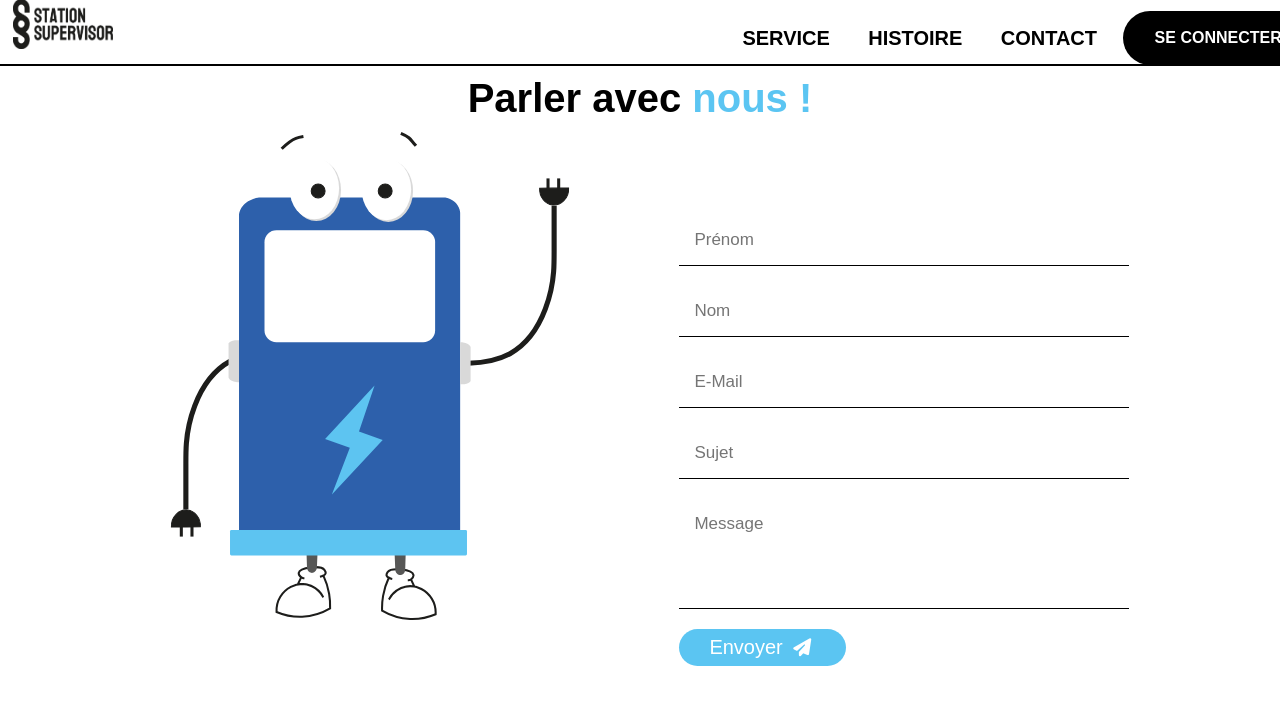
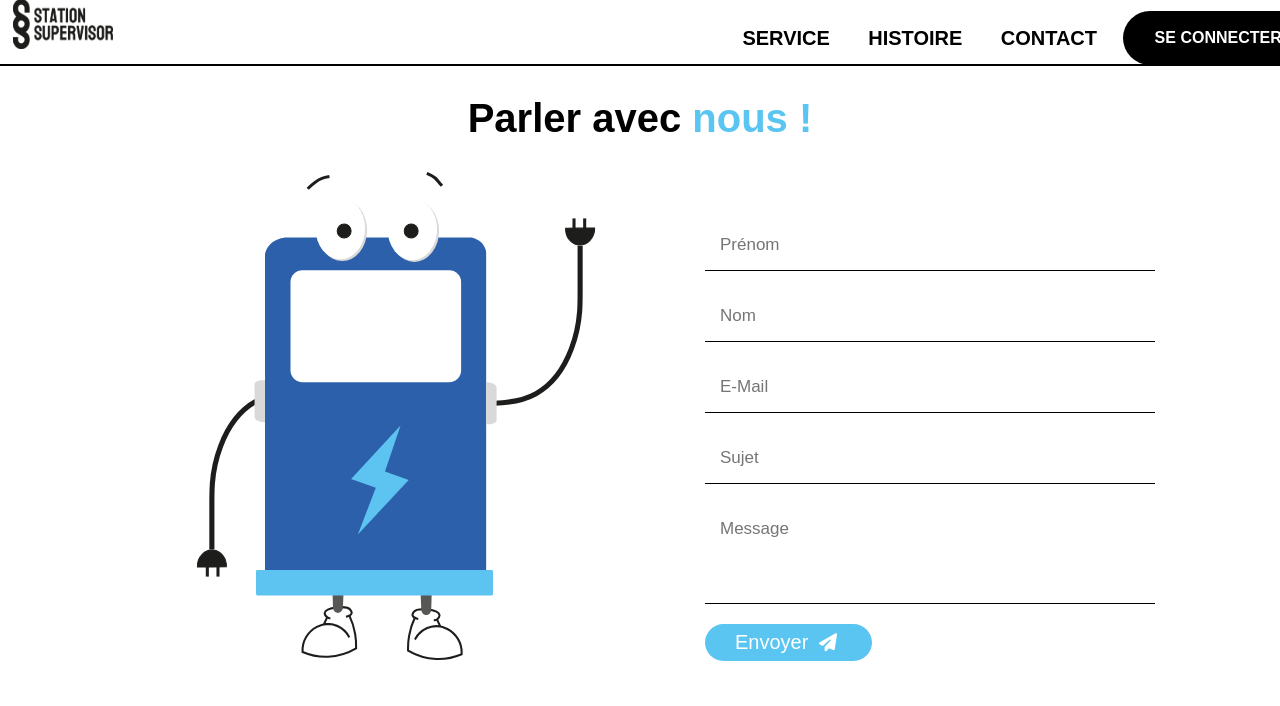
Before and after one commit to JupiterD-aurel/Supervision, a PHP site: page /contact.php in a window 1280 px wide. Shown: the part 14-720 px from the top of the page. Run offline with PHP 8.4, Linux system fonts and the light colour scheme; some libraries are stand-ins or nearby versions.

Commit message:
add some content/  end "contact"

```diff
--- a/Site/Css/main.css
+++ b/Site/Css/main.css
@@ -103,7 +103,7 @@ section{
 
 .heading{
     text-align: center;
-    margin:0 0rem;
+    margin:2rem 0rem;
     font-size: 4rem;
     padding:1rem;
     border-bottom: .1rem solid #fff4;
@@ -155,15 +155,17 @@ button {
 }
 
 .contact .row form .message{
-    height: 11rem;
+    height: 10rem;
     resize: none;
 }
 
 .content{
 display: flex;
-margin-left: 8%;
+margin-left: 10%;
 }
-
+.content1{
+margin-top: -3%;
+}
 
 
 /* media queries  */
--- a/Site/index.php
+++ b/Site/index.php
@@ -35,6 +35,7 @@
 			<a href="#"><img src="image/icons8-twitter.gif" alt="icon-twitter" width="50px" height="50px"></a>
             <a href="#"><img src="image/icons8-linkedin-2.gif" alt="icon-LinkedIn" width="50px" height="50px"></a>
             <a href="#"><img src="image/icons8-instagram.gif" alt="Instagrame" width="50px" height="50px"></a>
+   			<a href="#"><img src="image/icons8-facebook-entouré.gif" alt="facebook-icon" width="50px" height="50px"></a>
 		</div>
 	</div>
 		<div class="accueil-bottom">
```
Also changed, not shown: Site/Css/link.css (+7 -0 lines), Site/service.php (+23 -4 lines), Site/image/icons8-facebook-entouré.gif (added).
